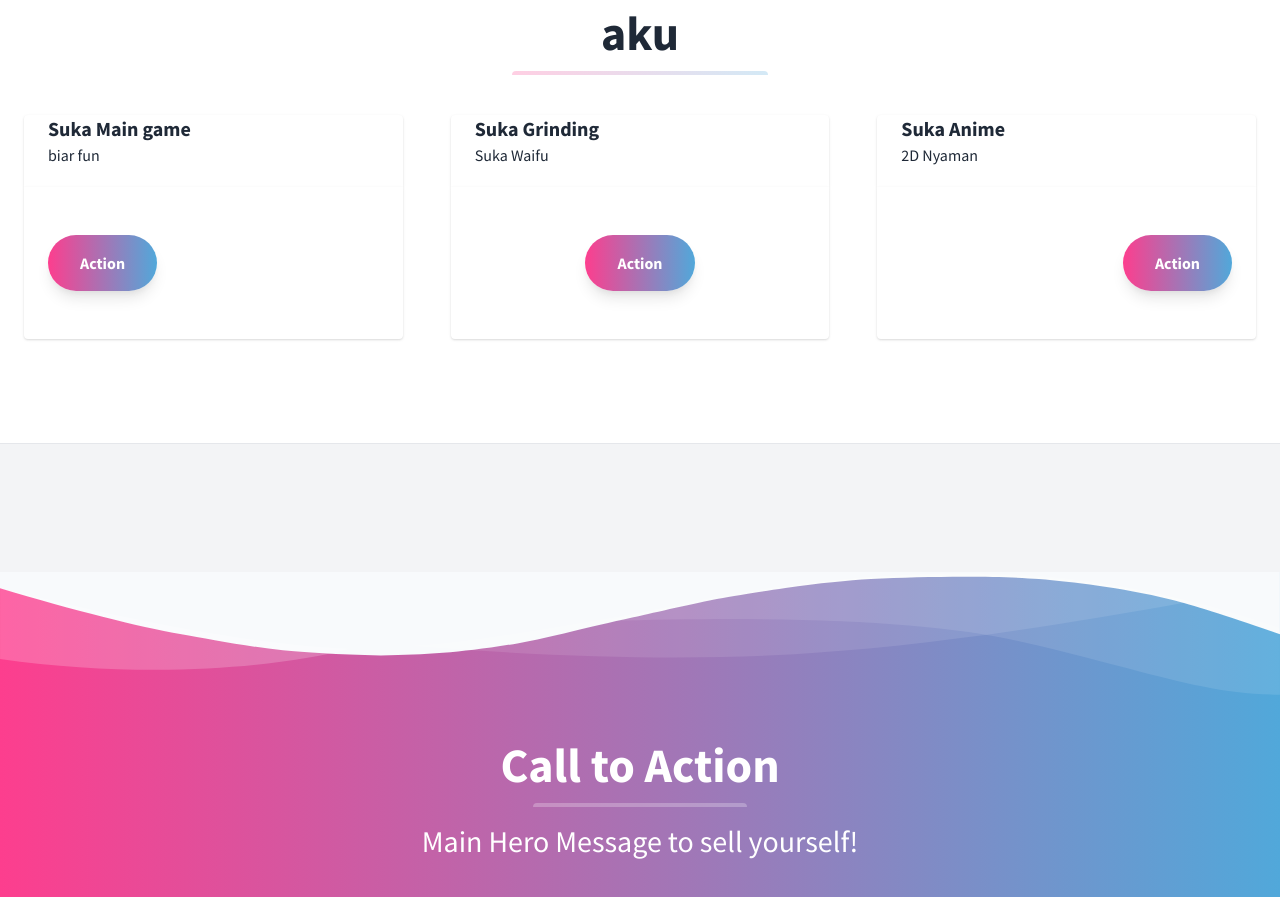
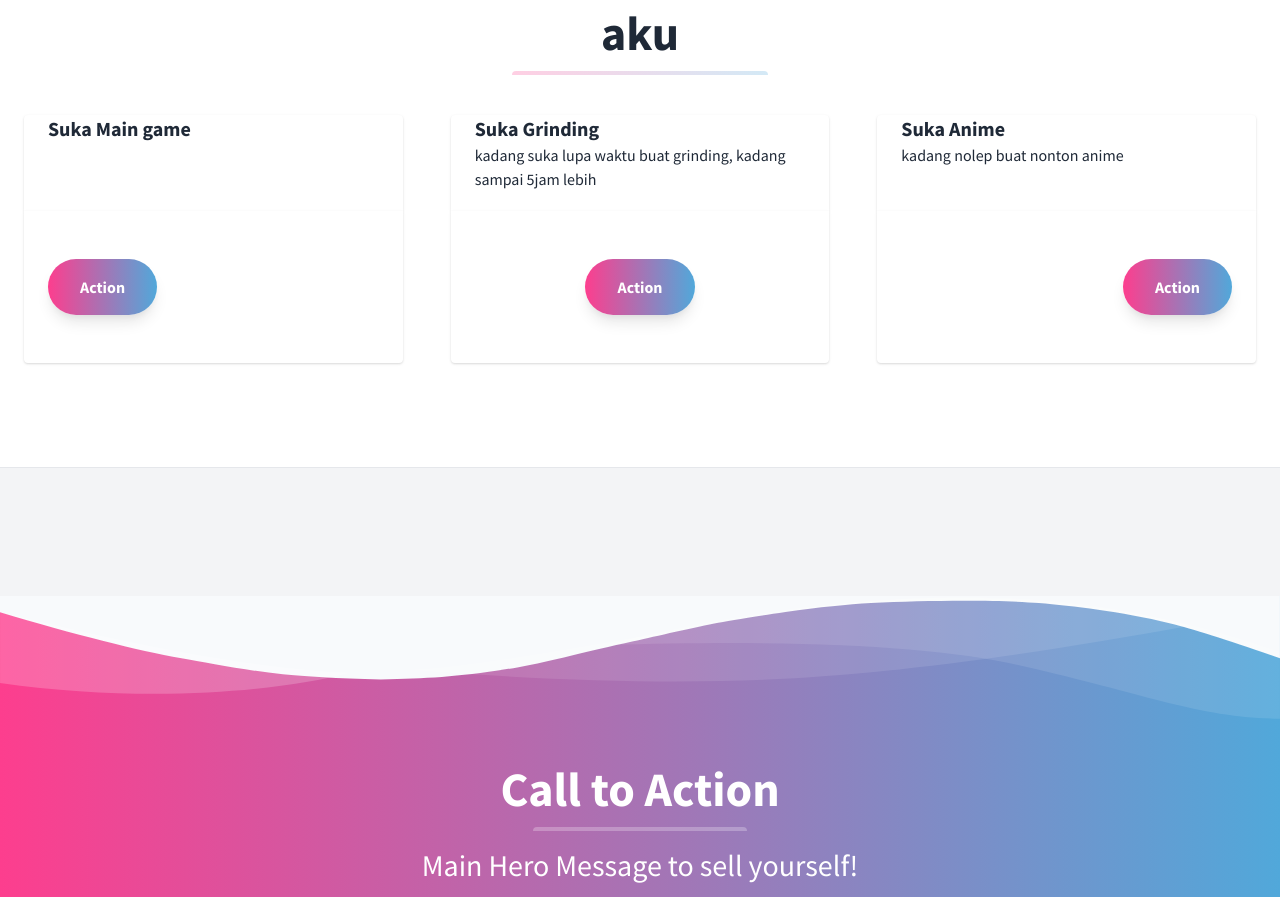
Before and after one commit to IanBeee/IanBeee.github.io, a plain HTML site: page index.html in a window 1280 px wide. Shown: the part 2125-3022 px from the top of the page. Drawn offline with nearby package versions, Linux system fonts and the light colour scheme.

Commit message:
index.html

```diff
--- a/index.html
+++ b/index.html
@@ -165,7 +165,7 @@
                 Suka Main game
               </div>
               <p class="text-gray-800 text-base px-6 mb-5">
-                biar fun
+
             </p>
             </a>
           </div>
@@ -184,7 +184,7 @@
                 Suka Grinding
               </div>
               <p class="text-gray-800 text-base px-6 mb-5">
-                Suka Waifu
+                kadang suka lupa waktu buat grinding, kadang sampai 5jam lebih
             </p>
             </a>
           </div>
@@ -203,7 +203,7 @@
                 Suka Anime
               </div>
               <p class="text-gray-800 text-base px-6 mb-5">
-                2D Nyaman
+                kadang nolep buat nonton anime
             </p>
             </a>
           </div>
```
